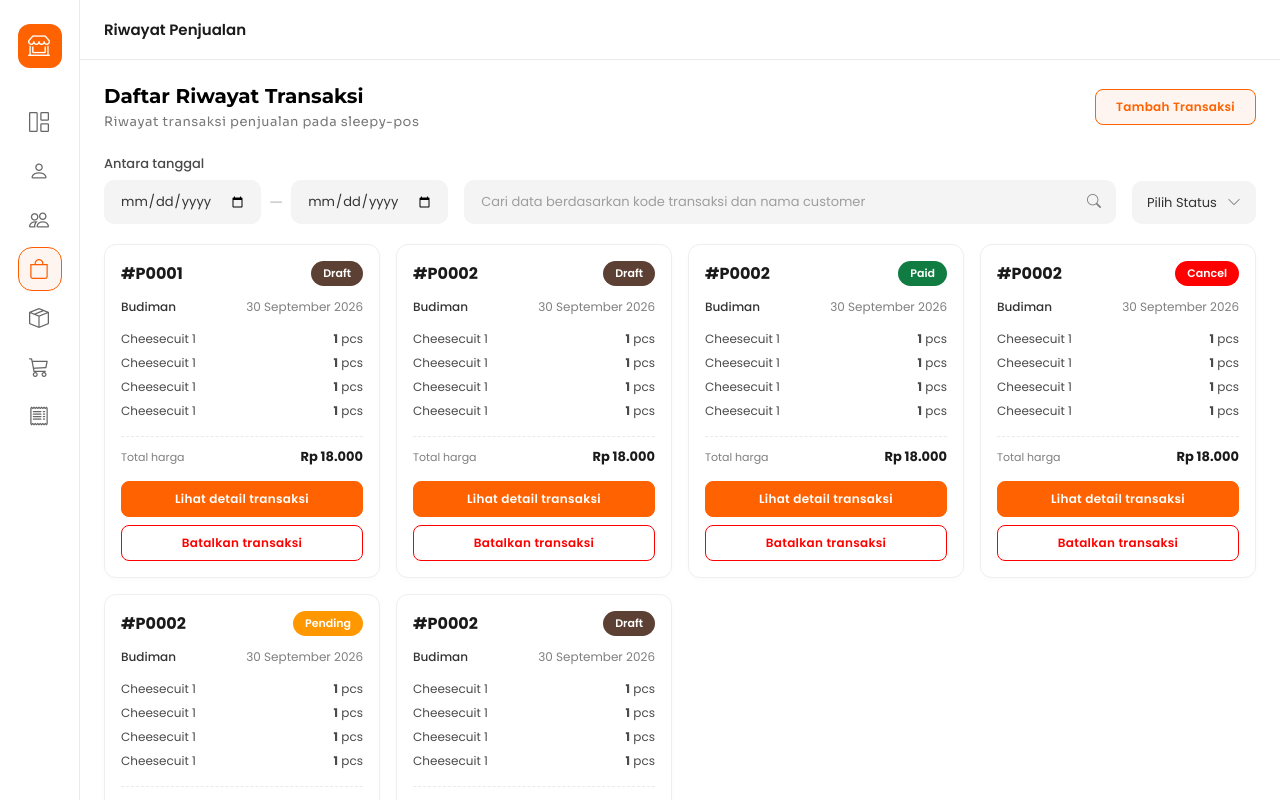
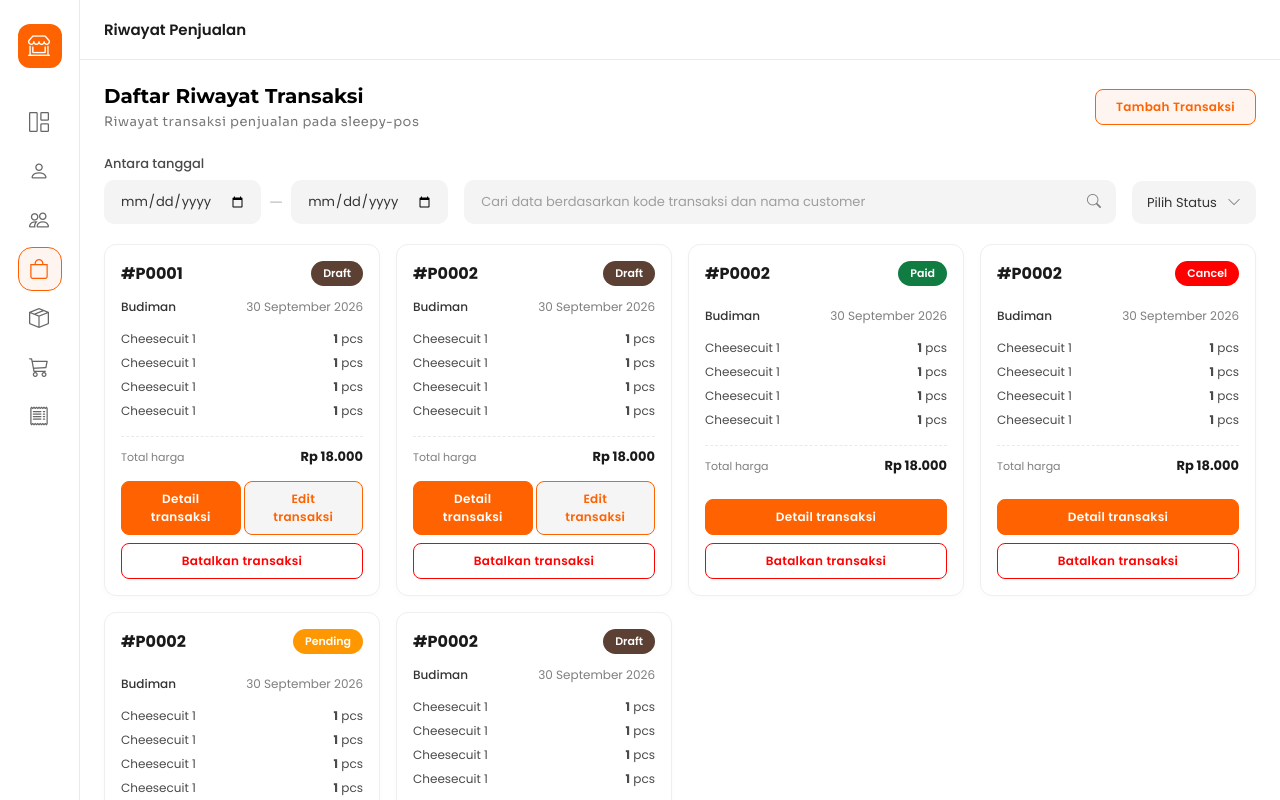
Before and after one commit to stpndrs/sleepypos-vue, a Vue app: page /sales in a window 1280 px wide. Shown: the top 800 px of the page. Built offline with nearby package versions, Linux system fonts and the light colour scheme.

Commit message:
chore sales: adjust transaction card action button

```diff
--- a/src/components/TransactionCard.vue
+++ b/src/components/TransactionCard.vue
@@ -52,9 +52,14 @@ const statusClass = computed(() => {
         </div>
 
         <div class="card-footer">
-            <Button variant="primary-solid">
-                Lihat detail transaksi
-            </Button>
+            <div class="transaction-action">
+                <Button variant="primary-solid">
+                    Detail transaksi
+                </Button>
+                <Button variant="border-primary" v-if="transaction.status == 'Draft'">
+                    Edit transaksi
+                </Button>
+            </div>
 
             <Button variant="border-danger">
                 Batalkan transaksi
@@ -168,4 +173,15 @@ const statusClass = computed(() => {
     flex-direction: column;
     gap: 8px;
 }
+
+.transaction-action {
+    display: flex;
+    justify-content: space-between;
+    align-items: center;
+    gap: 3px;
+}
+
+.transaction-action button {
+    width: 100%;
+}
 </style>
--- a/src/pages/sales/SalesView.vue
+++ b/src/pages/sales/SalesView.vue
@@ -134,7 +134,7 @@ const transactions = ref([
 <style scoped>
 .data {
     display: grid;
-    grid-template-columns: repeat(auto-fill, minmax(220px, 1fr));
+    grid-template-columns: repeat(4, minmax(220px, 1fr));
     gap: 16px;
     margin-top: 20px;
 }
```
